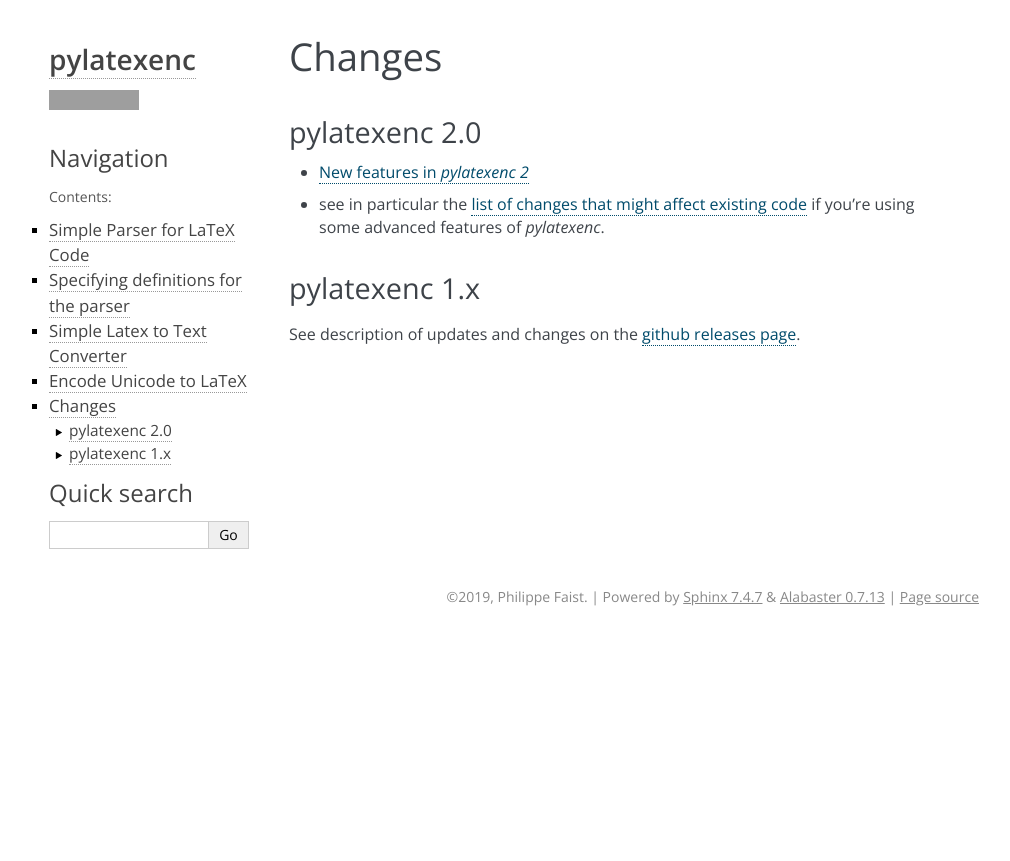
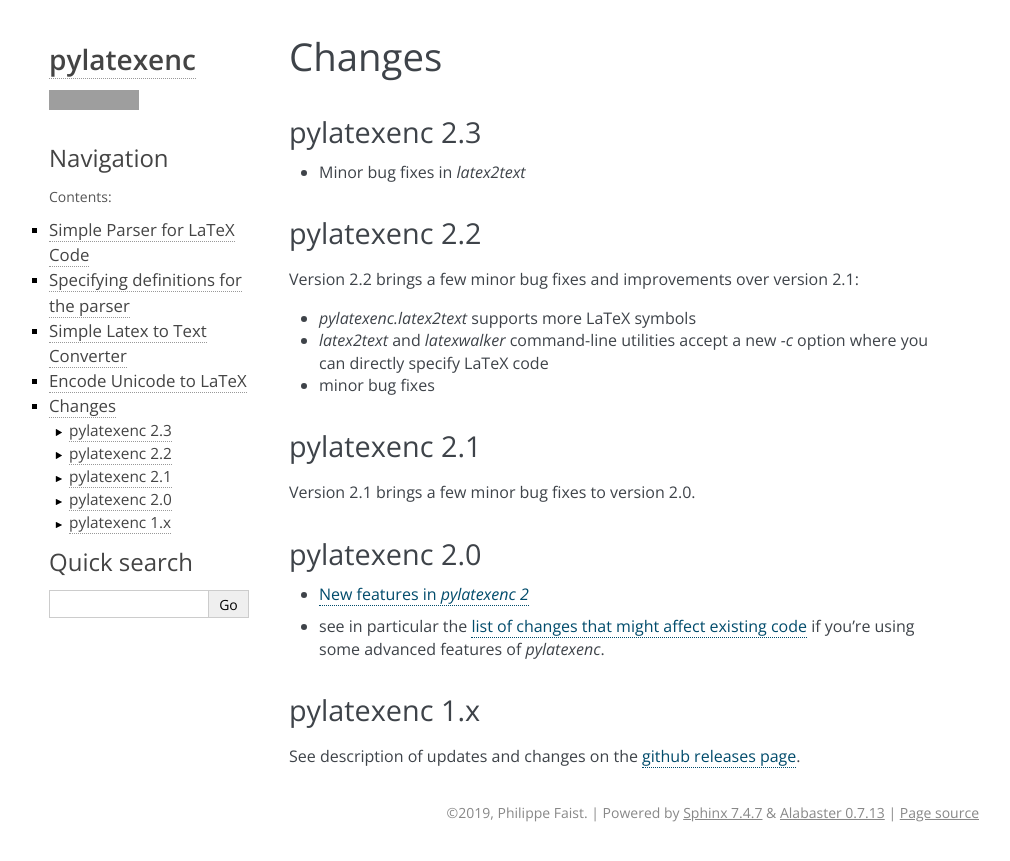
Before and after one commit to phfaist/pylatexenc, a Sphinx documentation site: the page built from doc/changes.rst, in a window 1280 px wide. Shown: the top 861 px of the page, without its empty margins (131-1141 px from the left). Built offline with Sphinx 7.4.7, drawn with Linux system fonts in a browser that asks for light colours; grey boxes are pictures that could not be loaded.

Commit message:
updated changelog

```diff
--- a/doc/changes.rst
+++ b/doc/changes.rst
@@ -1,6 +1,32 @@
 ============
 Changes
 ============
+
+
+pylatexenc 2.3
+==============
+
+- Minor bug fixes in `latex2text`
+
+
+pylatexenc 2.2
+==============
+
+Version 2.2 brings a few minor bug fixes and improvements over version 2.1:
+
+- `pylatexenc.latex2text` supports more LaTeX symbols
+
+- `latex2text` and `latexwalker` command-line utilities accept a new `-c` option
+  where you can directly specify LaTeX code
+
+- minor bug fixes
+
+
+pylatexenc 2.1
+==============
+
+Version 2.1 brings a few minor bug fixes to version 2.0.
+
 
 pylatexenc 2.0
 ==============
```
